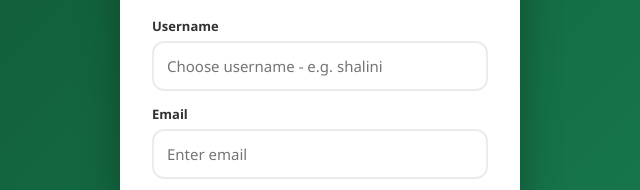
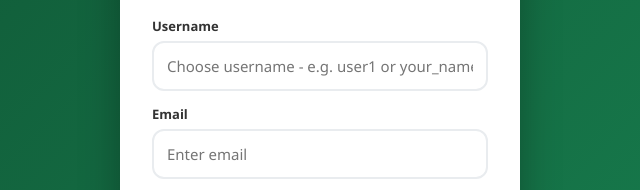
Before and after one commit to shalinii7/waste-app, a plain HTML site: page register.html in a window 1280 px wide. Shown: the part 268-458 px from the top of the page, 320-960 px from the left. Drawn offline with Linux system fonts and the light colour scheme.

Commit message:
Modify username placeholder in register.html
Updated placeholder text for the username input field.

```diff
--- a/register.html
+++ b/register.html
@@ -31,7 +31,7 @@
   <p class="sub">Join Smart Waste Classifier</p>
 
   <label>Username</label>
-  <input type="text" id="username" placeholder="Choose username - e.g. shalini">
+  <input type="text" id="username" placeholder="Choose username - e.g. user1 or your_name">
 
   <label>Email</label>
   <input type="email" id="email" placeholder="Enter email">
```
